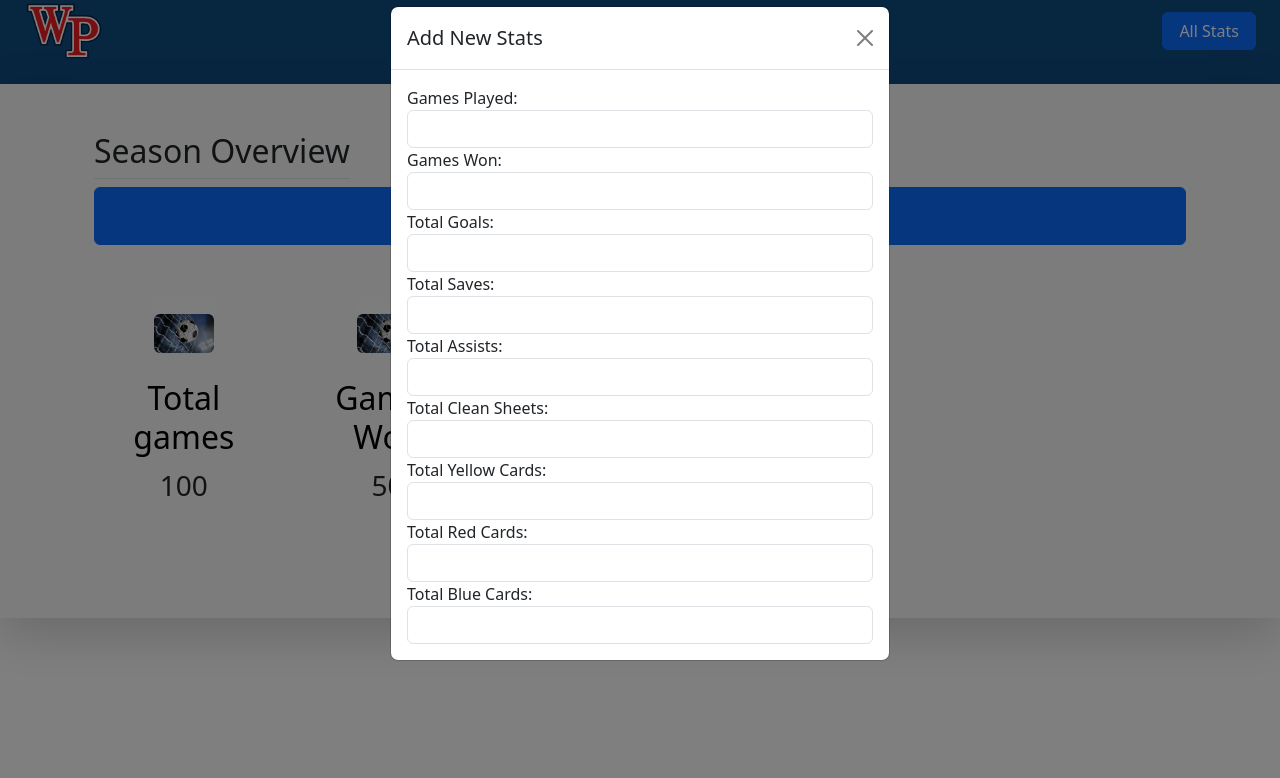
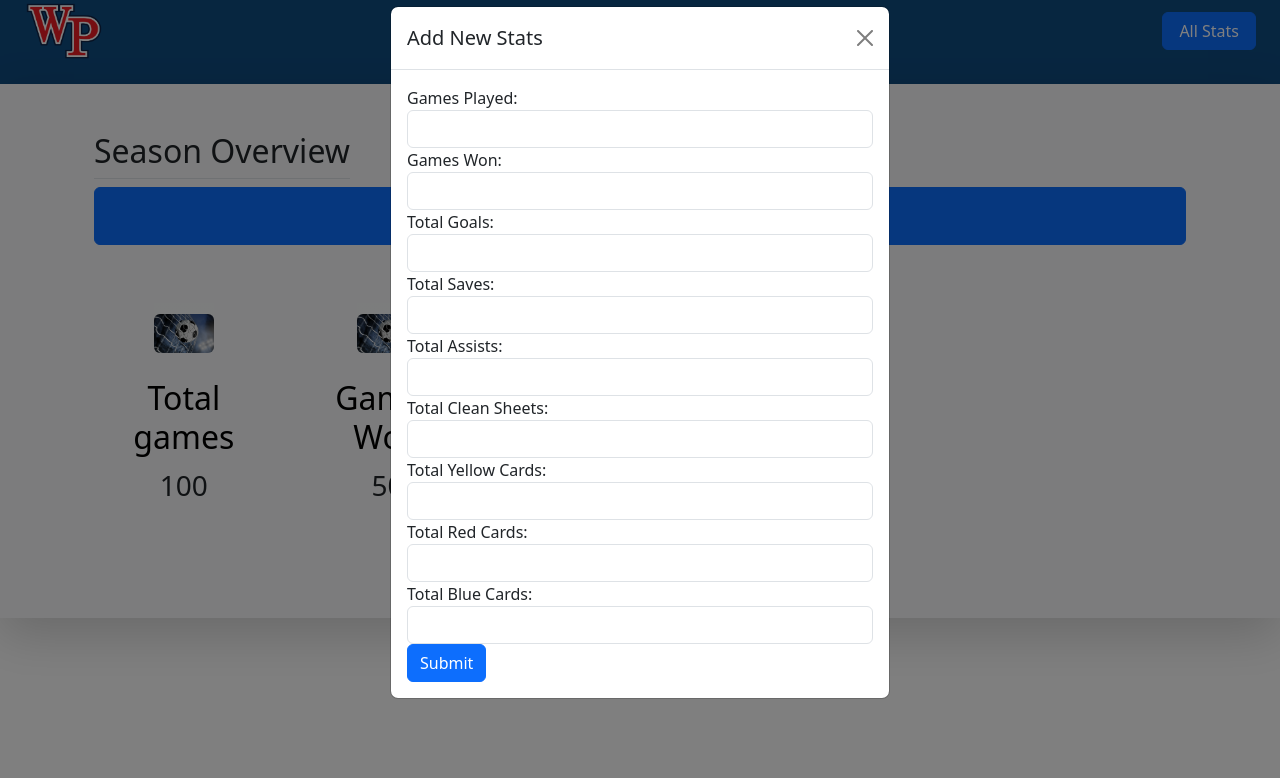
Before and after one commit to itscool2b/soccer, a Django app: page /dash/ in a window 1280 px wide, after a click on "Add Dashboard Stats". Shown: the part 22-800 px from the top of the page. Run offline with Django 4.2, Linux system fonts and the light colour scheme; a user stored in the database is signed in; data that the repository does not hold is empty.

Commit message:
Submit button

```diff
--- a/OfficalSoccerApp/application/templates/dash.html
+++ b/OfficalSoccerApp/application/templates/dash.html
@@ -122,6 +122,8 @@
                                 <label for="total_blue_cards">Total Blue Cards: </label>
                                 <input type="text" class="form-control" id="total_blue_cards" name="total_blue_cards">
                             </div>
+
+                            <button type="submit" class="btn btn-primary">Submit</button>
                         </form>
 
 
--- a/OfficalSoccerApp/application/templates/index.html
+++ b/OfficalSoccerApp/application/templates/index.html
@@ -112,12 +112,12 @@
                                 <label for="wl">  Win = True?</label> <!-- wl  -->
                                 <input type="text" class="form-control" id="wl" name="wl">
                             </div>
+                            <button type="submit" class="btn btn-primary">Submit</button>
+
+                        </form>
 
                     </div>
 
-
-
-                        </form>
                 </div>
             </div>
         </div>
```
